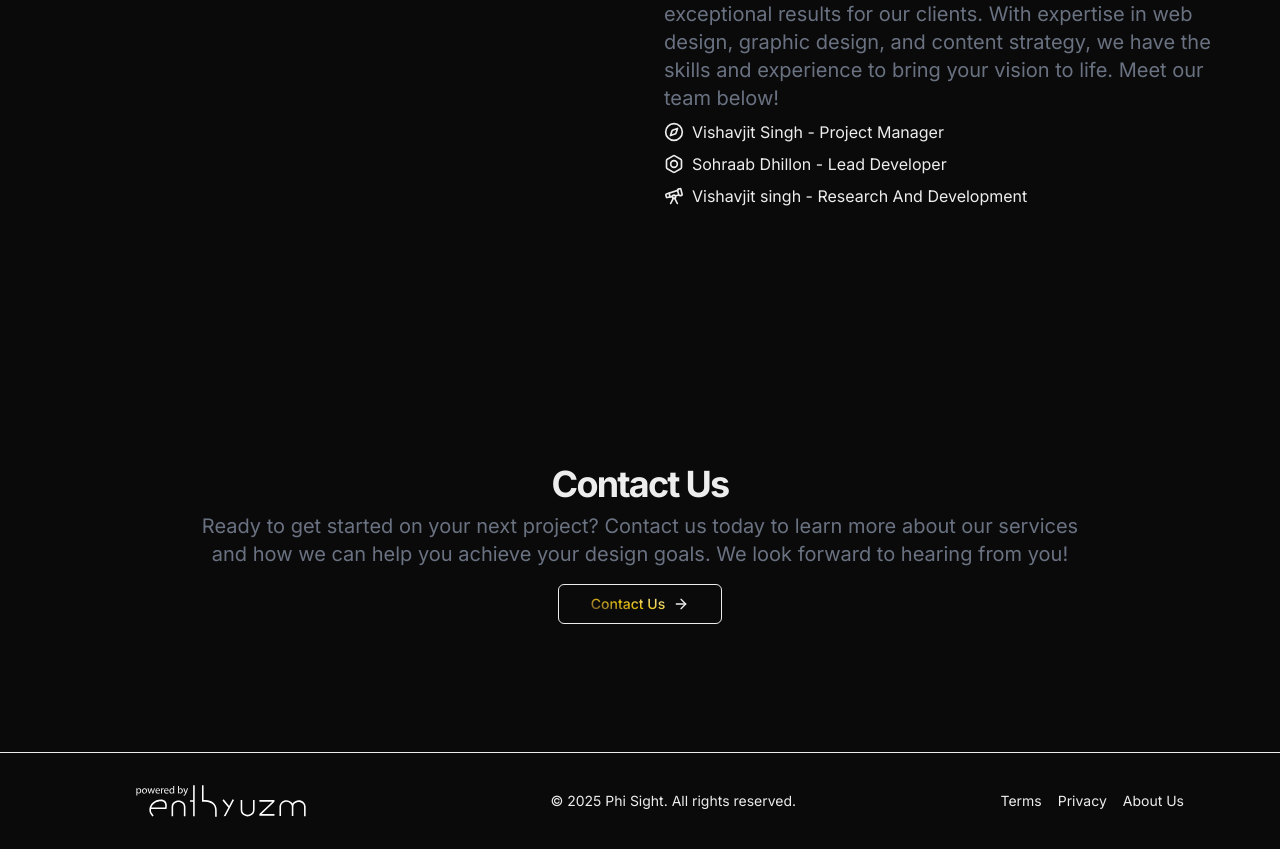
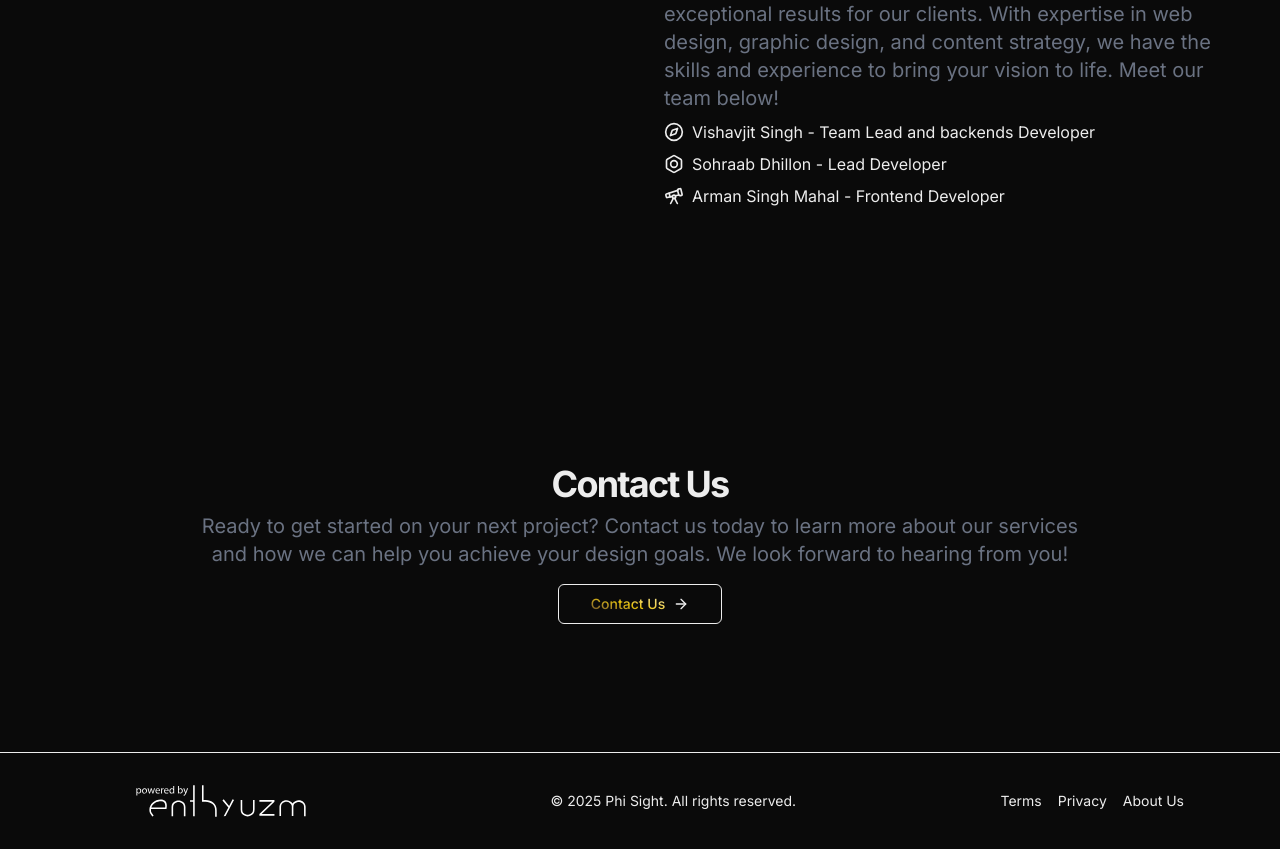
Before and after one commit to iVishav48/Phi-Sight, a Next.js app: page /about in a window 1280 px wide. Shown: the part 1269-2118 px from the top of the page. Built offline with nearby package versions, Linux system fonts and the light colour scheme.

Commit message:
Update page.js

```diff
--- a/src/app/about/page.js
+++ b/src/app/about/page.js
@@ -78,7 +78,7 @@ export default function AboutUsPage() {
                         target="_blank"
                         className="text-primary hover:underline"
                       >
-                        Vishavjit Singh - Project Manager
+                        Vishavjit Singh - Team Lead and backends Developer
                       </Link>
                     </li>
                     <li className="flex items-center gap-2">
@@ -99,7 +99,7 @@ export default function AboutUsPage() {
                         className="text-primary hover:underline"
                       >
 
-                        Vishavjit singh - Research And Development
+                        Arman Singh Mahal - Frontend Developer
                       </Link>
                     </li>
                   </ul>
```
